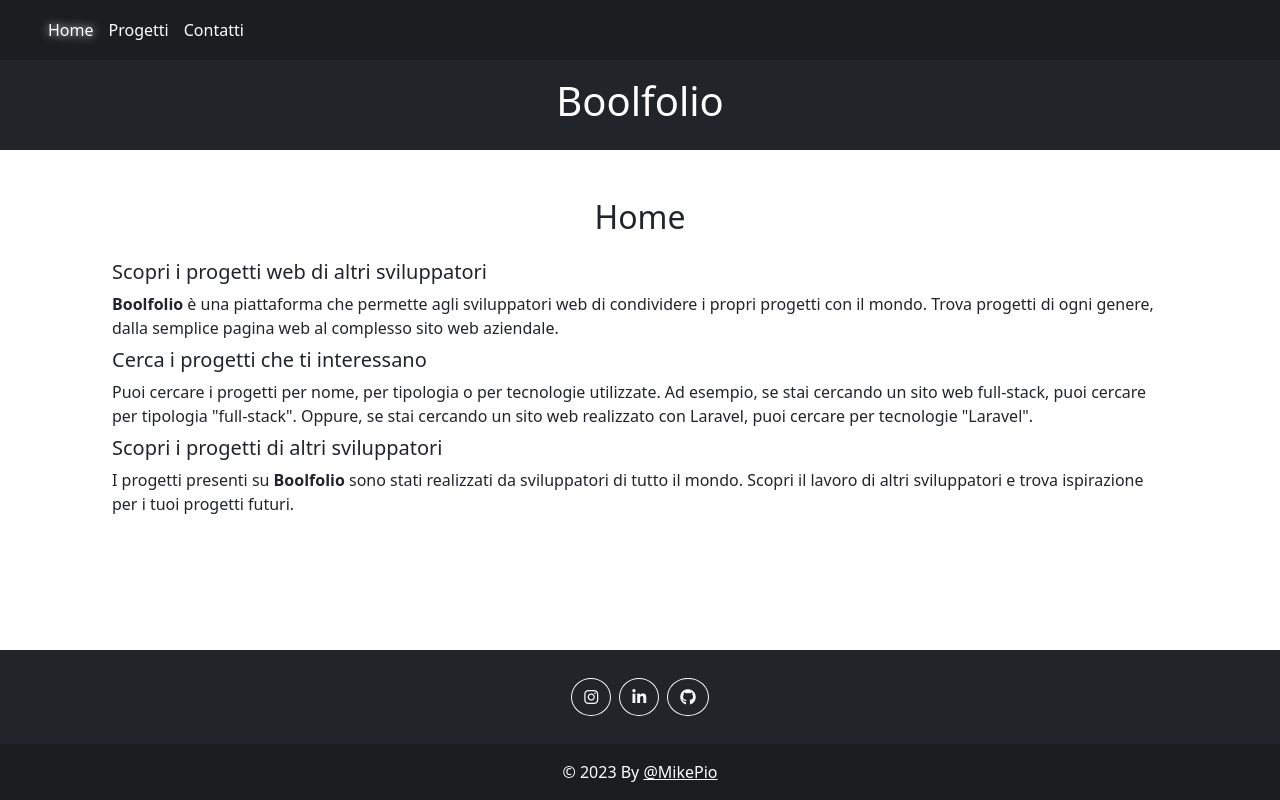
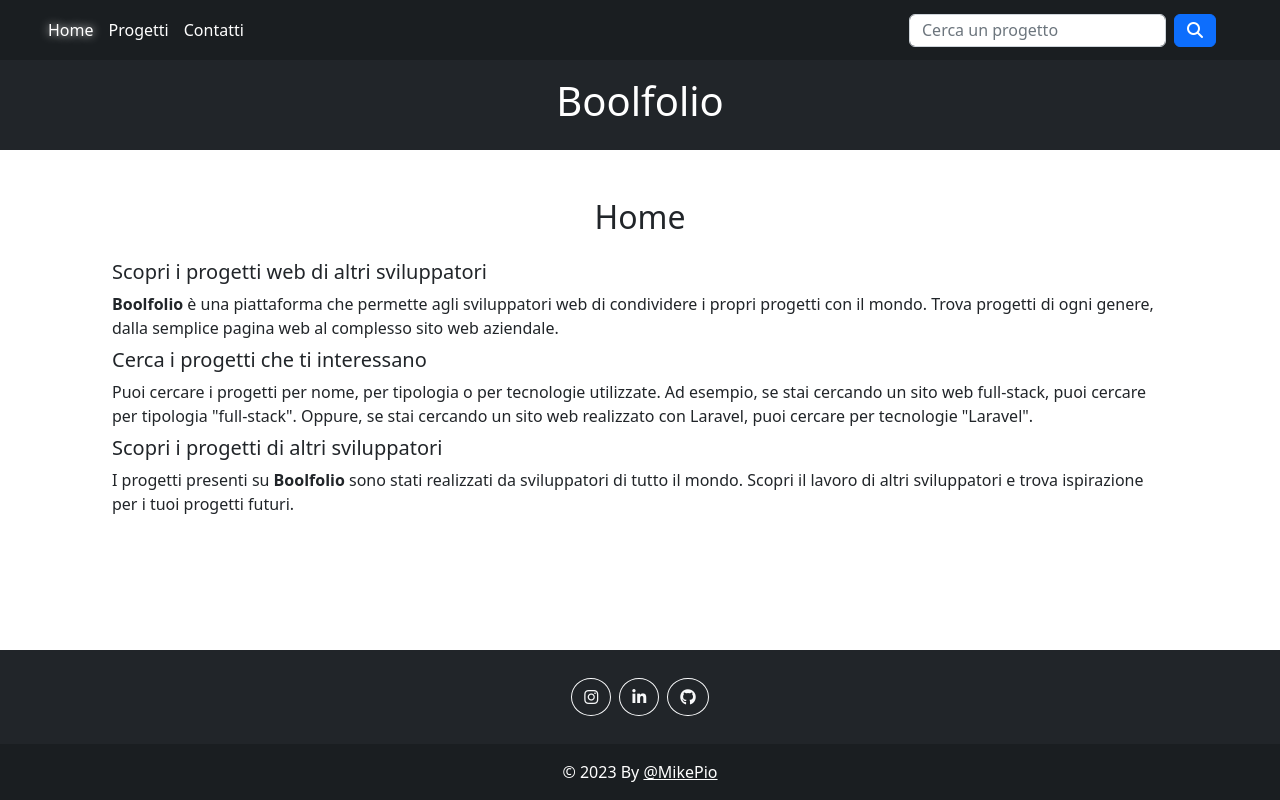
Before and after one commit to MikePio/vite-boolfolio, a Vue app: page / in a window 1280 px wide. Built offline with nearby package versions, Linux system fonts and the light colour scheme.

Commit message:
Added the projects search bar (functional only on the Projects page).
This commit is associated with the 'laravel-api' repository commit: 'Created a function in the API controller and an API route for the projects search bar'

```diff
--- a/src/components/pages/ProjectDetail.vue
+++ b/src/components/pages/ProjectDetail.vue
@@ -76,7 +76,7 @@ export default {
       <!-- slug -->
       <!-- <h2 v-if="loaded" class="mb-4 text-center">{{ this.$route.params.slug }}</h2> -->
 
-      <div v-if="loaded" class="d-flex flex-column align-items-center justify-content-center">
+      <div v-if="loaded" class="d-flex flex-column">
         <div class="d-flex flex-column d-flex justify-content-center align-items-center">
           <!-- le immagini sono ottenute facendo un //* controllo lato server (backend) cioè nel controller -->
           <img :src="project.image_path" :alt="project.image_original_name">
--- a/src/components/partials/Header.vue
+++ b/src/components/partials/Header.vue
@@ -1,6 +1,13 @@
 <script>
+import SearchBar from "./SearchBar.vue"
+
 export default {
   name: 'Header',
+
+  components:{
+    SearchBar,
+  },
+
   data(){
     return{
 
@@ -13,7 +20,7 @@ export default {
 <template>
 <header class="bg-dark" style="max-height: 165px;">
 
-  <nav class="px-5" style="background-color: rgba(0, 0, 0, 0.2); height: 60px; max-height: 60px;">
+  <nav class="px-5 d-flex justify-content-between" style="background-color: rgba(0, 0, 0, 0.2); height: 60px; max-height: 60px;">
     <ul>
       <li>
         <router-link :to="{name: 'home'}">Home</router-link>
@@ -33,6 +40,9 @@ export default {
         <router-link :to="{name: 'contacts'}">Contatti</router-link>
       </li>
     </ul>
+    <div class="d-flex justify-content-between align-items-center text-white">
+      <SearchBar/>
+    </div>
   </nav>
 
   <div class="d-flex align-items-center justify-content-center text-white" style="height: 90px; max-height: 90px;">
--- /dev/null
+++ b/src/components/partials/SearchBar.vue
@@ -0,0 +1,53 @@
+<script>
+import axios from 'axios';
+import { store } from '../../data/store/store';
+
+export default {
+  name: 'SearchBar',
+  data(){
+    return{
+      toSearch: '',
+    }
+  },
+  methods:{
+    getApi(){
+      //! aggiungere obbligatoriamente un loader perché, ad esempio, se richiamo this.project.name prima che venga effettuata la chiamata api si genera un errore
+      store.loaded = false;
+      axios.get(store.apiUrl + 'projects/search/' + this.toSearch)
+        .then(result => {
+          store.projects = result.data.data;
+          store.links = result.data.links;
+          store.first_page_url = result.data.first_page_url;
+          store.last_page_url = result.data.last_page_url;
+          store.current_page = result.data.current_page;
+          store.last_page = result.data.last_page;
+          store.loaded = true;
+          this.toSearch = '';
+        });
+
+    },
+  },
+
+  }
+</script>
+
+<template>
+  <div class="container-inner d-flex" style="height: 33px">
+    <!-- input per la ricerca dei progetti per nome -->
+    <input
+      class="form-control me-2"
+      v-model.trim="toSearch"
+      placeholder="Cerca un progetto"
+      type="text"
+      @keyup.enter="getApi"
+    >
+    <button @click="getApi" class="btn btn-primary me-3 d-flex justify-content-center align-items-center"><i class="fa-solid fa-magnifying-glass"></i></button>
+
+  </div>
+
+</template>
+
+<style lang="scss" scoped>
+@use '../../scss/main.scss' as *;
+
+</style>
```
